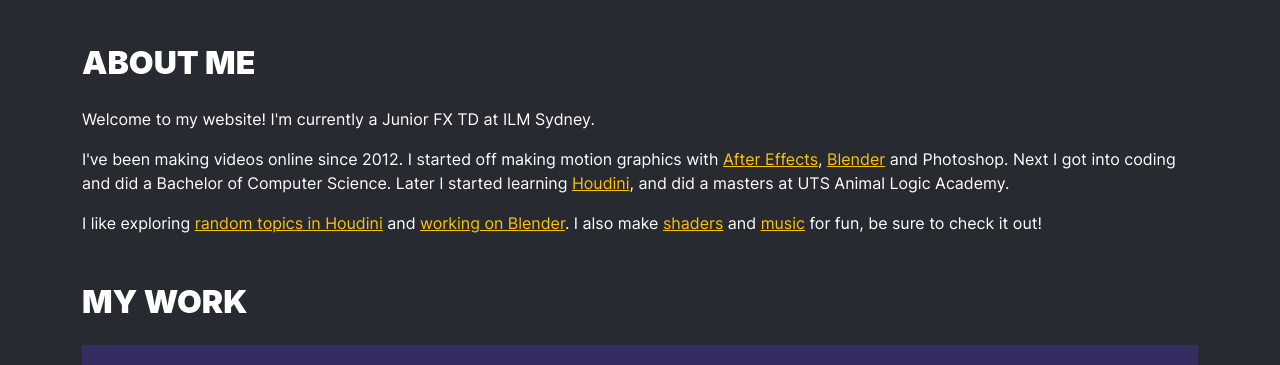
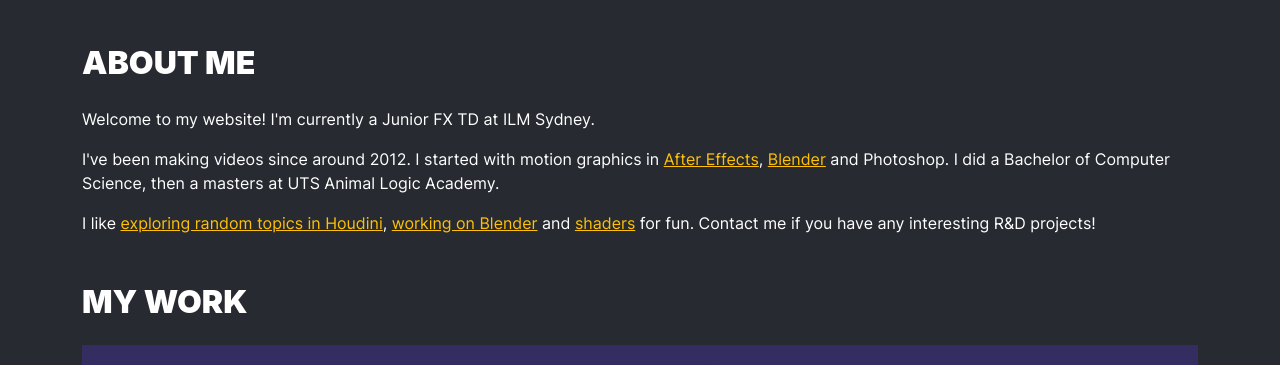
Before and after one commit to MysteryPancake/MysteryPancake.github.io, a Jekyll site: the page built from _pages/index.md, in a window 1280 px wide and 900 px high, scrolled down 1306 px, cut to the strip 111-476 px from the top of the window. Built offline with Jekyll 4.4.1, drawn with Linux system fonts in a browser that asks for light colours; some web fonts are replaced.

Commit message:
Update index.md

```diff
--- a/_pages/index.md
+++ b/_pages/index.md
@@ -33,8 +33,8 @@ permalink: /
 	<h2 class="mb-4" style="font-weight: 900;">ABOUT ME</h2>
 	<div class="mb-5">
 		<p>Welcome to my website! I'm currently a Junior FX TD at ILM Sydney.</p>
-		<p>I've been making videos online since 2012. I started off making motion graphics with <a href="https://github.com/MysteryPancake/After-Effects-Fun" target="_blank">After Effects</a>, <a href="https://github.com/MysteryPancake/Blender-Fun" target="_blank">Blender</a> and Photoshop. Next I got into coding and did a Bachelor of Computer Science. Later I started learning <a href="https://github.com/MysteryPancake/Houdini-Fun" target="_blank">Houdini</a>, and did a masters at UTS Animal Logic Academy.</p>
-		<p>I like exploring <a href="http://github.com/MysteryPancake/Houdini-Fun" target="_blank">random topics in Houdini</a> and <a href="https://www.blender.org/about/credits/" target="_blank">working on Blender</a>. I also make <a href="https://www.shadertoy.com/user/MysteryPancake/sort=love" target="_blank">shaders</a> and <a href="https://open.spotify.com/artist/22nPt6CqMzobrJySt4CaxK" target="_blank">music</a> for fun, be sure to check it out!</p>
+		<p>I've been making videos since around 2012. I started with motion graphics in <a href="https://github.com/MysteryPancake/After-Effects-Fun" target="_blank">After Effects</a>, <a href="https://github.com/MysteryPancake/Blender-Fun" target="_blank">Blender</a> and Photoshop. I did a Bachelor of Computer Science, then a masters at UTS Animal Logic Academy.</p>
+		<p>I like <a href="http://github.com/MysteryPancake/Houdini-Fun" target="_blank">exploring random topics in Houdini</a>, <a href="https://www.blender.org/about/credits/" target="_blank">working on Blender</a> and <a href="https://www.shadertoy.com/user/MysteryPancake/sort=love" target="_blank">shaders</a> for fun. Contact me if you have any interesting R&D projects!</p>
 	</div>
 	<h2 class="mb-4" style="font-weight: 900;">MY WORK</h2>
 	{% include video_player.html title="Procedural Buildings" description="<p>This was the first time I tried procedural modelling in Houdini. I remade a bunch of Sydney landmarks and turned them into HDAs for easy control. Around this time I was making <a href=\"https://www.shadertoy.com/view/cdXSWj\" target=\"_blank\">music</a> on ShaderToy, maybe you can tell from the sine waves?</p><p>I rendered everything with Cycles in Blender, which was a challenge. I had to write <a href=\"https://github.com/MysteryPancake/Houdini-Tools\" target=\"_blank\">scripts</a> to fix Blender's instancing and remake a few Houdini setups using Geometry Nodes.</p><p>Everything is timed to the music, <a href=\"https://open.spotify.com/track/4NczzeHBQPPDO0B9AAmB8d\" target=\"_blank\">Assumptions by Sam Gellaitry</a>. I didn't make the setups with animation in mind, so it was tricky to sync.</p>" video_id="808257373" color="#342D62" %}
```
